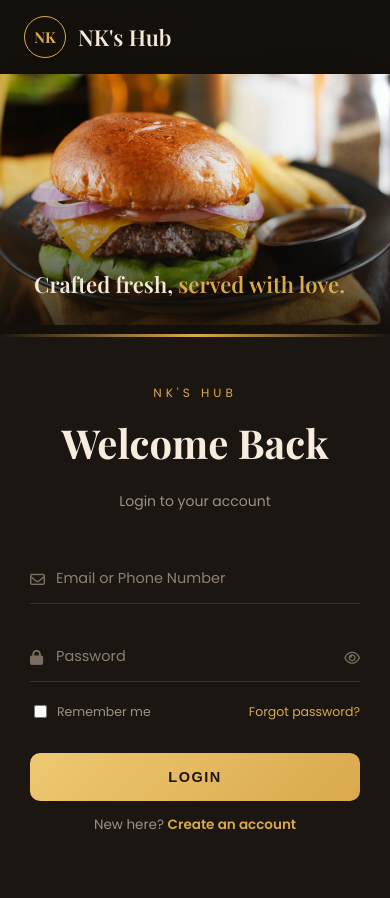
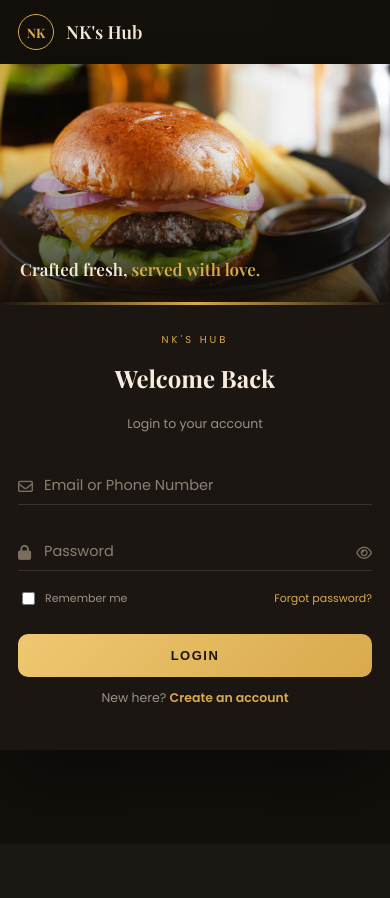
Before and after one commit to nachiketdhakad/NK-s-HUB, a Django app: page /login/ in a window 390 px wide. After the commit the page ends 780 px from the top, so only its background shows below. Run offline with Django 5.2, Linux system fonts and the light colour scheme.

Commit message:
mobile responsive login page

```diff
--- a/myself/food/templates/food/login.html
+++ b/myself/food/templates/food/login.html
@@ -2,7 +2,7 @@
 <!DOCTYPE html>
 <html lang="en">
 <head>
-  <meta charset="UTF-8">
+  <meta name="viewport" content="width=device-width, initial-scale=1.0">
   <title>Login - NK's Hub</title>
   <link rel="stylesheet" href="{% static 'food/style.css' %}">
   <link rel="preconnect" href="https://fonts.googleapis.com">
@@ -174,12 +174,31 @@
     .signup-note a { color: #d9a94e; text-decoration: none; font-weight: 600; }
     .signup-note a:hover { text-decoration: underline; }
 
-    @media (max-width: 900px) {
+        @media (max-width: 900px) {
       .login-wrap { flex-direction: column; margin: 0; border-radius: 0; }
-      .login-image { min-height: 260px; }
-      .login-form-side { padding: 50px 30px; }
-      header.navbar { padding: 16px 24px; }
+      .login-image { min-height: 200px; }
+      .image-caption { font-size: 17px; bottom: 20px; left: 20px; max-width: 260px; }
+      .login-form-side { padding: 40px 24px; }
+      header.navbar { padding: 14px 18px; }
       header.navbar nav { display: none; }
+      .logo-badge { width: 36px; height: 36px; font-size: 13px; }
+      .logo-text { font-size: 18px; }
+      .login-form-side h1 { font-size: 28px; }
+      .login-sub { font-size: 12.5px; margin-bottom: 30px; }
+      .welcome-eyebrow { font-size: 10px; letter-spacing: 3px; }
+      .field { margin-bottom: 24px; }
+      .field input { font-size: 14px; padding: 10px 26px 10px 24px; }
+      .row-between { font-size: 11px; margin: -6px 0 26px; }
+      .login-btn { padding: 14px; font-size: 13px; }
+      .divider { margin: 26px 0 20px; }
+      .social-login { flex-direction: column; gap: 10px; }
+      .signup-note { font-size: 12.5px; }
+    }
+
+    @media (max-width: 480px) {
+      .login-image { min-height: 160px; }
+      .login-form-side { padding: 30px 18px; }
+      .login-form-side h1 { font-size: 24px; }
     }
   </style>
 </head>
```
Also changed, not shown: myself/db.sqlite3.
